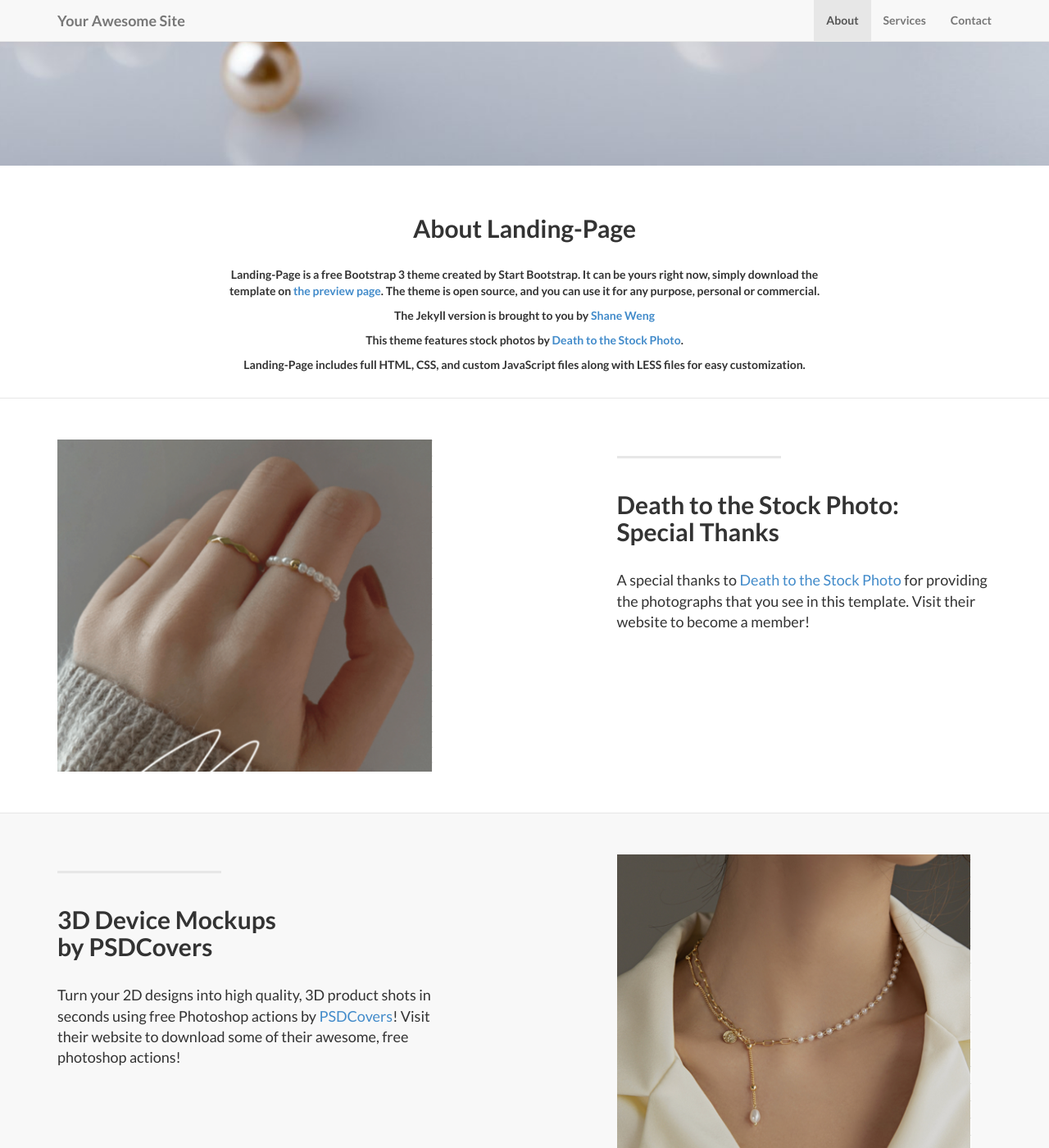
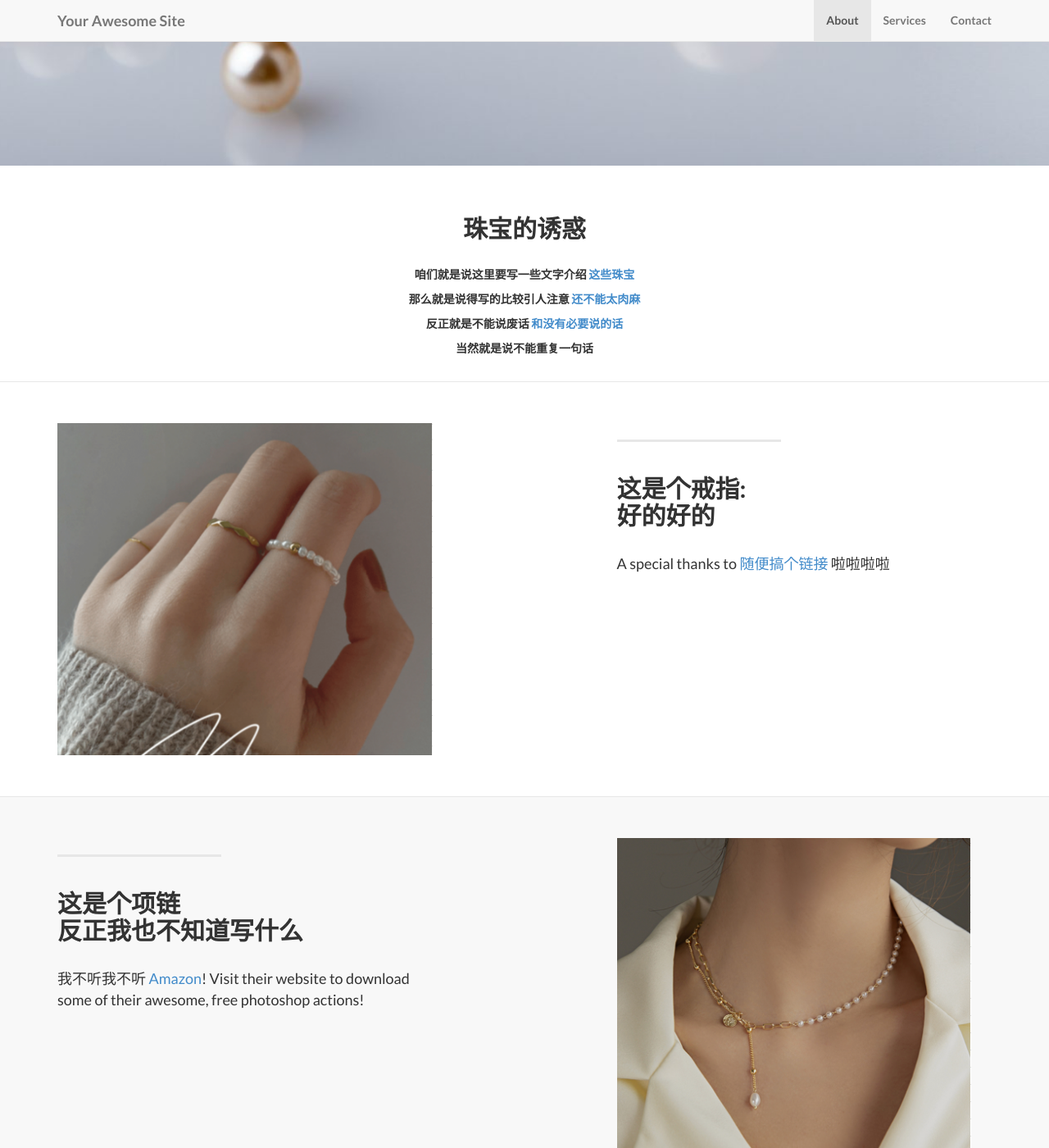
Before and after one commit to YKXT/Jewelry, a Jekyll site: the page built from index.html, in a window 1280 px wide and 1400 px high, scrolled down 575 px. Shown: the whole window at 82% size. Built offline with Jekyll 4.4.1, drawn with Linux system fonts in a browser that asks for light colours; nearby versions of some CDN libraries; library files that are not in the unit come from our copies; some of the changed text lies outside the part shown.

Commit message:
Text udpate, all draft

```diff
--- a/_includes/about.html
+++ b/_includes/about.html
@@ -3,12 +3,12 @@
         <div class="row">
             <div class="col-lg-8 col-lg-offset-2">
               <br/><br/>
-              <h2>About Landing-Page</h2>
+              <h2>珠宝的诱惑</h2>
               <br/>
-                <p>Landing-Page is a free Bootstrap 3 theme created by Start Bootstrap. It can be yours right now, simply download the template on <a href="http://startbootstrap.com/template-overviews/landing-page/">the preview page</a>. The theme is open source, and you can use it for any purpose, personal or commercial.</p>
-                <p>The Jekyll version is brought to you by <a href="https://github.com/swcool">Shane Weng</a></p>
-                <p>This theme features stock photos by <a href="http://join.deathtothestockphoto.com//">Death to the Stock Photo</a>.</p>
-                <p>Landing-Page includes full HTML, CSS, and custom JavaScript files along with LESS files for easy customization.</p>
+                <p>咱们就是说这里要写一些文字介绍 <a href="https://www.bilibili.com/">这些珠宝</a></p>
+                <p>那么就是说得写的比较引人注意 <a href="https://www.ikea.com/ca/en/">还不能太肉麻</a></p>
+                <p>反正就是不能说废话 <a href="http://www.baidu.com/">和没有必要说的话</a></p>
+                <p>当然就是说不能重复一句话</p>
                 <br/>
               </div>
         </div>
--- a/_posts/2014-09-21-services-1.markdown
+++ b/_posts/2014-09-21-services-1.markdown
@@ -2,7 +2,7 @@
 layout: default
 img: j1.png
 category: Services
-title: Death to the Stock Photo:<br>Special Thanks
+title: 这是个戒指:<br>好的好的
 description: |
 ---
-  A special thanks to [Death to the Stock Photo](http://join.deathtothestockphoto.com/) for providing the photographs that you see in this template.  Visit their website to become a member!
+  A special thanks to [随便搞个链接](https://www.google.com/) 啦啦啦啦
--- a/_posts/2014-09-22-services-2.markdown
+++ b/_posts/2014-09-22-services-2.markdown
@@ -2,9 +2,8 @@
 layout: default
 img: j2.png
 category: Services
-title: 3D Device Mockups<br>by PSDCovers
+title: 这是个项链<br>反正我也不知道写什么
 description: |
 ---
-  Turn your 2D designs into high quality, 3D
-  product shots in seconds using free Photoshop actions by [PSDCovers](http://www.psdcovers.com/)! Visit
+  我不听我不听 [Amazon](https://www.amazon.com/)! Visit
   their website to download some of their awesome, free photoshop actions!
--- a/_posts/2014-09-23-services-3.markdown
+++ b/_posts/2014-09-23-services-3.markdown
@@ -2,7 +2,7 @@
 layout: default
 img: j3.png
 category: Services
-title: Google Web Fonts and<br>Font Awesome Icons
+title: 来个耳环<br>你猜吧
 description: |
 ---
-This template features the 'Lato' font, part of the [Google Web Font library](http://www.google.com/fonts), as well as [icons from Font Awesome](http://fontawesome.io).
+Hello [Youtube](https://www.youtube.com/), OH OK OK [BestBuy](https://www.bestbuy.com/).
--- a/index.html
+++ b/index.html
@@ -1,5 +1,5 @@
 ---
 layout: default
-title: 筱惠珠宝
+title: 筱荟珠宝
 subTitle: 我还没想好要写什么
 ---
```
